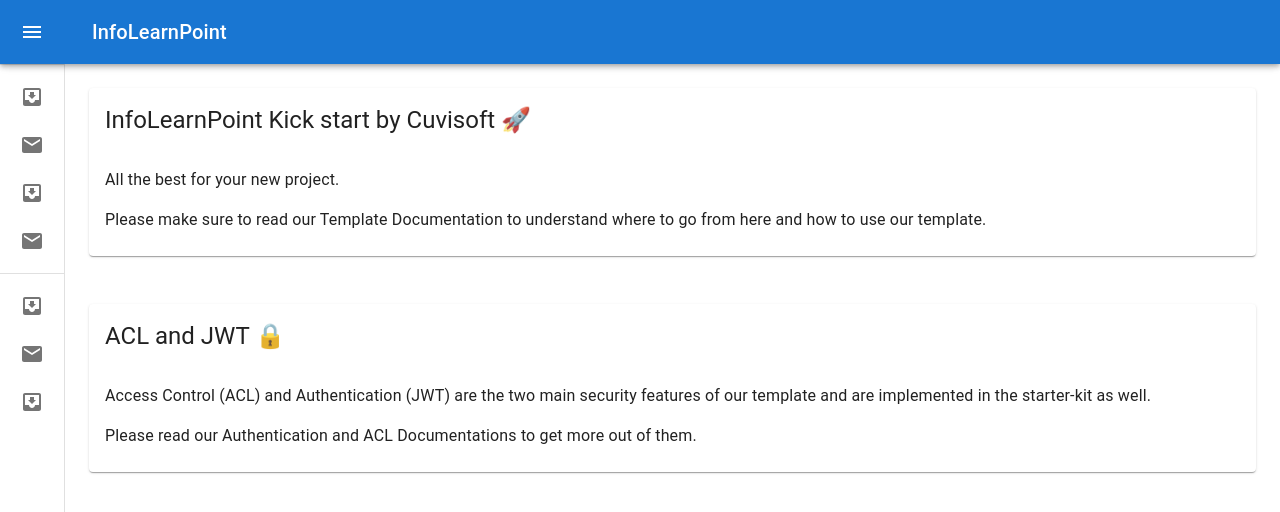
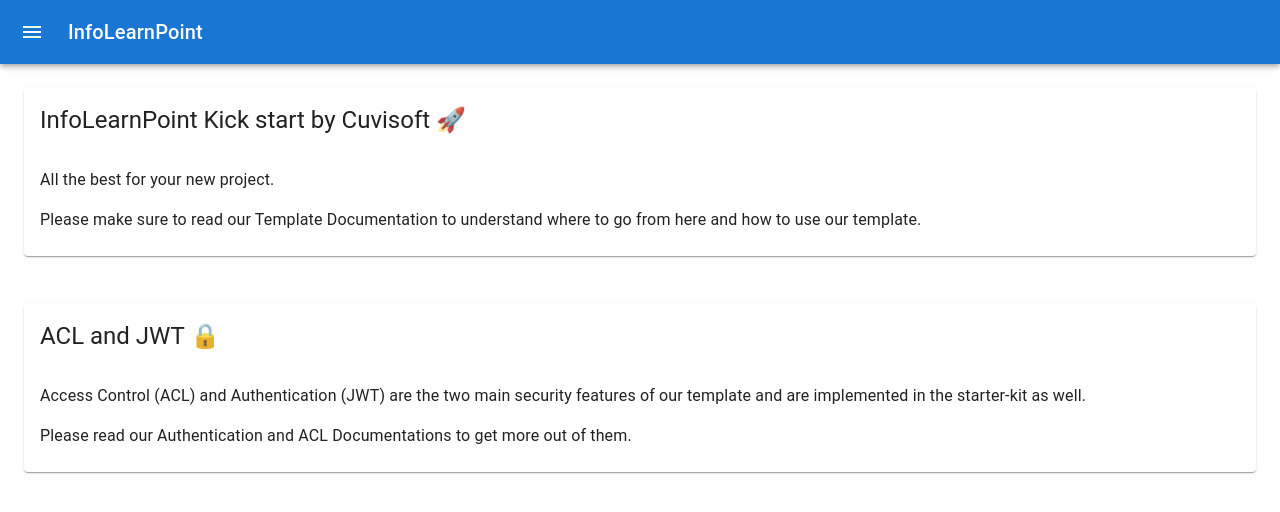
Before and after one commit to balajiCubie/infolearnpoint, a Next.js app: page / in a window 1280 px wide. Shown: the top 512 px of the page. Built offline with nearby package versions, Linux system fonts and the light colour scheme.

Commit message:
navbar single point

```diff
--- a/src/pages/index.js
+++ b/src/pages/index.js
@@ -1,11 +1,11 @@
 import * as React from 'react'
 import { styled, useTheme } from '@mui/material/styles'
 import Box from '@mui/material/Box'
-import MuiDrawer from '@mui/material/Drawer'
+import Drawer from '@mui/material/Drawer'
+import CssBaseline from '@mui/material/CssBaseline'
 import MuiAppBar from '@mui/material/AppBar'
 import Toolbar from '@mui/material/Toolbar'
 import List from '@mui/material/List'
-import CssBaseline from '@mui/material/CssBaseline'
 import Typography from '@mui/material/Typography'
 import Divider from '@mui/material/Divider'
 import IconButton from '@mui/material/IconButton'
@@ -27,68 +27,47 @@
 
 const drawerWidth = 240
 
-const openedMixin = theme => ({
-  width: drawerWidth,
-  transition: theme.transitions.create('width', {
-    easing: theme.transitions.easing.sharp,
-    duration: theme.transitions.duration.enteringScreen
-  }),
-  overflowX: 'hidden'
-})
-
-const closedMixin = theme => ({
-  transition: theme.transitions.create('width', {
+const Main = styled('main', { shouldForwardProp: prop => prop !== 'open' })(({ theme, open }) => ({
+  flexGrow: 1,
+  padding: theme.spacing(3),
+  transition: theme.transitions.create('margin', {
     easing: theme.transitions.easing.sharp,
     duration: theme.transitions.duration.leavingScreen
   }),
-  overflowX: 'hidden',
-  width: `calc(${theme.spacing(7)} + 1px)`,
-  [theme.breakpoints.up('sm')]: {
-    width: `calc(${theme.spacing(8)} + 1px)`
-  }
-})
-
-const DrawerHeader = styled('div')(({ theme }) => ({
-  display: 'flex',
-  alignItems: 'center',
-  justifyContent: 'flex-end',
-  padding: theme.spacing(0, 1),
-
-  // necessary for content to be below app bar
-  ...theme.mixins.toolbar
+  marginLeft: `-${drawerWidth}px`,
+  ...(open && {
+    transition: theme.transitions.create('margin', {
+      easing: theme.transitions.easing.easeOut,
+      duration: theme.transitions.duration.enteringScreen
+    }),
+    marginLeft: 0
+  })
 }))
 
 const AppBar = styled(MuiAppBar, {
   shouldForwardProp: prop => prop !== 'open'
 })(({ theme, open }) => ({
-  zIndex: theme.zIndex.drawer + 1,
-  transition: theme.transitions.create(['width', 'margin'], {
+  transition: theme.transitions.create(['margin', 'width'], {
     easing: theme.transitions.easing.sharp,
     duration: theme.transitions.duration.leavingScreen
   }),
   ...(open && {
-    marginLeft: drawerWidth,
     width: `calc(100% - ${drawerWidth}px)`,
-    transition: theme.transitions.create(['width', 'margin'], {
-      easing: theme.transitions.easing.sharp,
+    marginLeft: `${drawerWidth}px`,
+    transition: theme.transitions.create(['margin', 'width'], {
+      easing: theme.transitions.easing.easeOut,
       duration: theme.transitions.duration.enteringScreen
     })
   })
 }))
 
-const Drawer = styled(MuiDrawer, { shouldForwardProp: prop => prop !== 'open' })(({ theme, open }) => ({
-  width: drawerWidth,
-  flexShrink: 0,
-  whiteSpace: 'nowrap',
-  boxSizing: 'border-box',
-  ...(open && {
-    ...openedMixin(theme),
-    '& .MuiDrawer-paper': openedMixin(theme)
-  }),
-  ...(!open && {
-    ...closedMixin(theme),
-    '& .MuiDrawer-paper': closedMixin(theme)
-  })
+const DrawerHeader = styled('div')(({ theme }) => ({
+  display: 'flex',
+  alignItems: 'center',
+  padding: theme.spacing(0, 1),
+
+  ...theme.mixins.toolbar,
+  justifyContent: 'flex-end'
 }))
 
 const Home = () => {
@@ -113,10 +92,7 @@
             aria-label='open drawer'
             onClick={handleDrawerOpen}
             edge='start'
-            sx={{
-              marginRight: 5,
-              ...(open && { display: 'none' })
-            }}
+            sx={{ mr: 2, ...(open && { display: 'none' }) }}
           >
             <MenuIcon />
           </IconButton>
@@ -125,33 +101,31 @@
           </Typography>
         </Toolbar>
       </AppBar>
-      <Drawer variant='permanent' open={open}>
+      <Drawer
+        sx={{
+          width: drawerWidth,
+          flexShrink: 0,
+          '& .MuiDrawer-paper': {
+            width: drawerWidth,
+            boxSizing: 'border-box'
+          }
+        }}
+        variant='persistent'
+        anchor='left'
+        open={open}
+      >
         <DrawerHeader>
           <IconButton onClick={handleDrawerClose}>
-            {theme.direction === 'rtl' ? <ChevronRightIcon /> : <ChevronLeftIcon />}
+            {theme.direction === 'ltr' ? <ChevronLeftIcon /> : <ChevronRightIcon />}
           </IconButton>
         </DrawerHeader>
         <Divider />
         <List>
           {['Inbox', 'Starred', 'Send email', 'Drafts'].map((text, index) => (
-            <ListItem key={text} disablePadding sx={{ display: 'block' }}>
-              <ListItemButton
-                sx={{
-                  minHeight: 48,
-                  justifyContent: open ? 'initial' : 'center',
-                  px: 2.5
-                }}
-              >
-                <ListItemIcon
-                  sx={{
-                    minWidth: 0,
-                    mr: open ? 3 : 'auto',
-                    justifyContent: 'center'
-                  }}
-                >
-                  {index % 2 === 0 ? <InboxIcon /> : <MailIcon />}
-                </ListItemIcon>
-                <ListItemText primary={text} sx={{ opacity: open ? 1 : 0 }} />
+            <ListItem key={text} disablePadding>
+              <ListItemButton>
+                <ListItemIcon>{index % 2 === 0 ? <InboxIcon /> : <MailIcon />}</ListItemIcon>
+                <ListItemText primary={text} />
               </ListItemButton>
             </ListItem>
           ))}
@@ -159,30 +133,16 @@
         <Divider />
         <List>
           {['All mail', 'Trash', 'Spam'].map((text, index) => (
-            <ListItem key={text} disablePadding sx={{ display: 'block' }}>
-              <ListItemButton
-                sx={{
-                  minHeight: 48,
-                  justifyContent: open ? 'initial' : 'center',
-                  px: 2.5
-                }}
-              >
-                <ListItemIcon
-                  sx={{
-                    minWidth: 0,
-                    mr: open ? 3 : 'auto',
-                    justifyContent: 'center'
-                  }}
-                >
-                  {index % 2 === 0 ? <InboxIcon /> : <MailIcon />}
-                </ListItemIcon>
-                <ListItemText primary={text} sx={{ opacity: open ? 1 : 0 }} />
+            <ListItem key={text} disablePadding>
+              <ListItemButton>
+                <ListItemIcon>{index % 2 === 0 ? <InboxIcon /> : <MailIcon />}</ListItemIcon>
+                <ListItemText primary={text} />
               </ListItemButton>
             </ListItem>
           ))}
         </List>
       </Drawer>
-      <Box component='main' sx={{ flexGrow: 1, p: 3 }}>
+      <Main open={open}>
         <DrawerHeader />
         <Grid container spacing={6}>
           <Grid item xs={12}>
@@ -210,7 +170,7 @@
             </Card>
           </Grid>
         </Grid>
-      </Box>
+      </Main>
     </Box>
   )
 }
```
